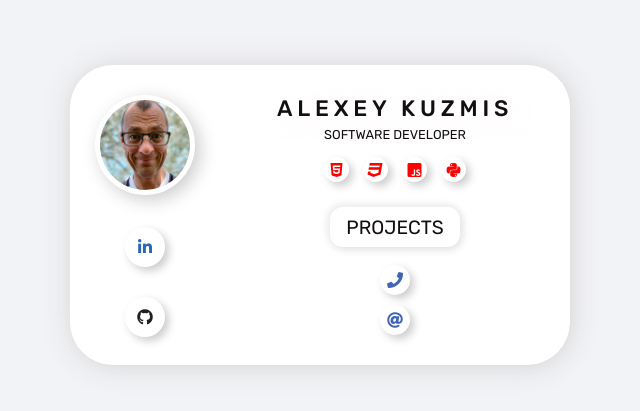
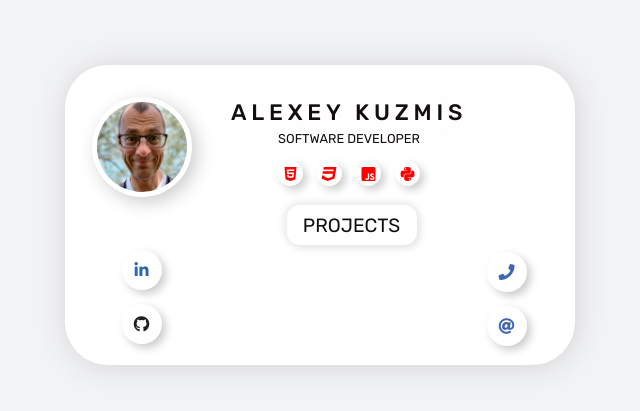
Before and after one commit to alexeykuz-sys/businessCard, a plain HTML site: page index.html in a window 1280 px wide. Shown: the part 185-596 px from the top of the page, without its empty margins (320-960 px from the left). Drawn offline with Linux system fonts and the light colour scheme.

Commit message:
changed card dimm and position of call buttons

```diff
--- a/style.css
+++ b/style.css
@@ -195,8 +195,8 @@ body {
 
 .contact-buttons .contact-tel i,
 .contact-buttons .contact-email i {
-  width: 30px;
-  height: 30px;
+  width: 40px;
+  height: 40px;
   align-items: center;
   justify-content: center;
   text-decoration: none;
@@ -208,7 +208,7 @@ body {
   display: inline-flex;
   color: #4267b2;
   cursor: pointer;
-  margin: 5px;
+  margin: 7px;
   z-index: 100;
 }
 
@@ -282,7 +282,7 @@ body {
 
 @media (min-width: 768px) {
   .card {
-    width: 500px;
+    width: 510px;
     height: 300px;
     flex-direction: row;
     justify-content: center;
@@ -291,7 +291,7 @@ body {
   .left-wrapper {
     position: relative;
     align-items:center;
-    justify-content: center;
+    justify-content: space-around;
     flex-direction: column;
      width: 30%;
 
@@ -304,6 +304,9 @@ body {
     display: flex;
     flex-direction: column;
   }
+  .left-wrapper .social-icons a {
+    margin: 7px;
+  }
 
   .card-body {
     top:0;
@@ -311,18 +314,25 @@ body {
     left: 0;
     transform: translate(0%,0%);
     width: 70%;
-    margin-top: 30px;
+    margin-top: 34px;
+  }
+
+  .text-wrapper {
+    margin-right: 95px;
   }
   .skills{
     margin: 8px;
   }
   .project-button {
-    margin-top: 10px;
+    margin-top: 4px;
+    margin-right: 90px;
   }
 
   .contact-buttons {
     display: flex;
-    margin-top: 13px;
+    margin-top: 0px;
     flex-direction: column;
+    align-items: flex-end;
+    margin-right: 26px;
   }
 }
```
